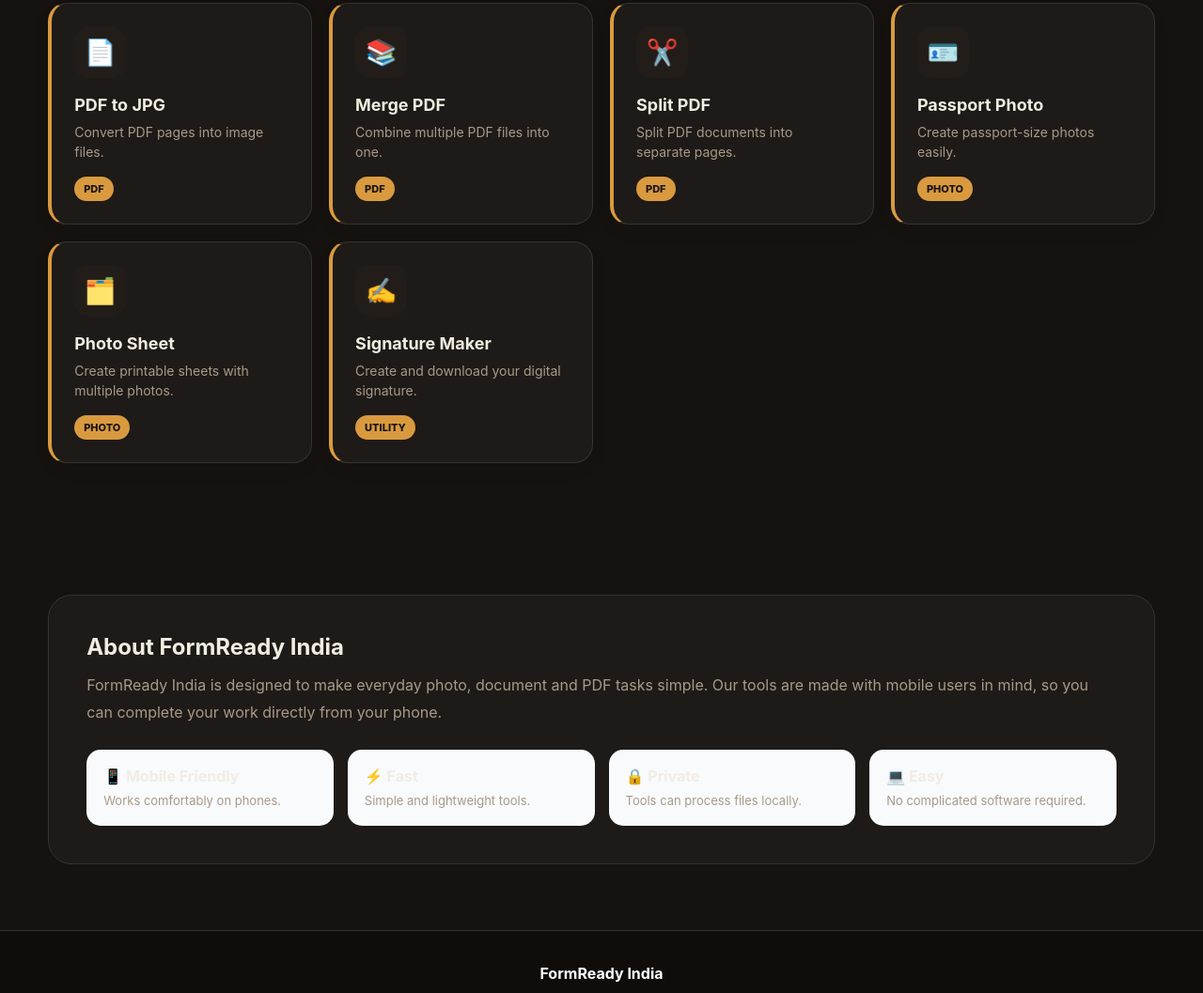
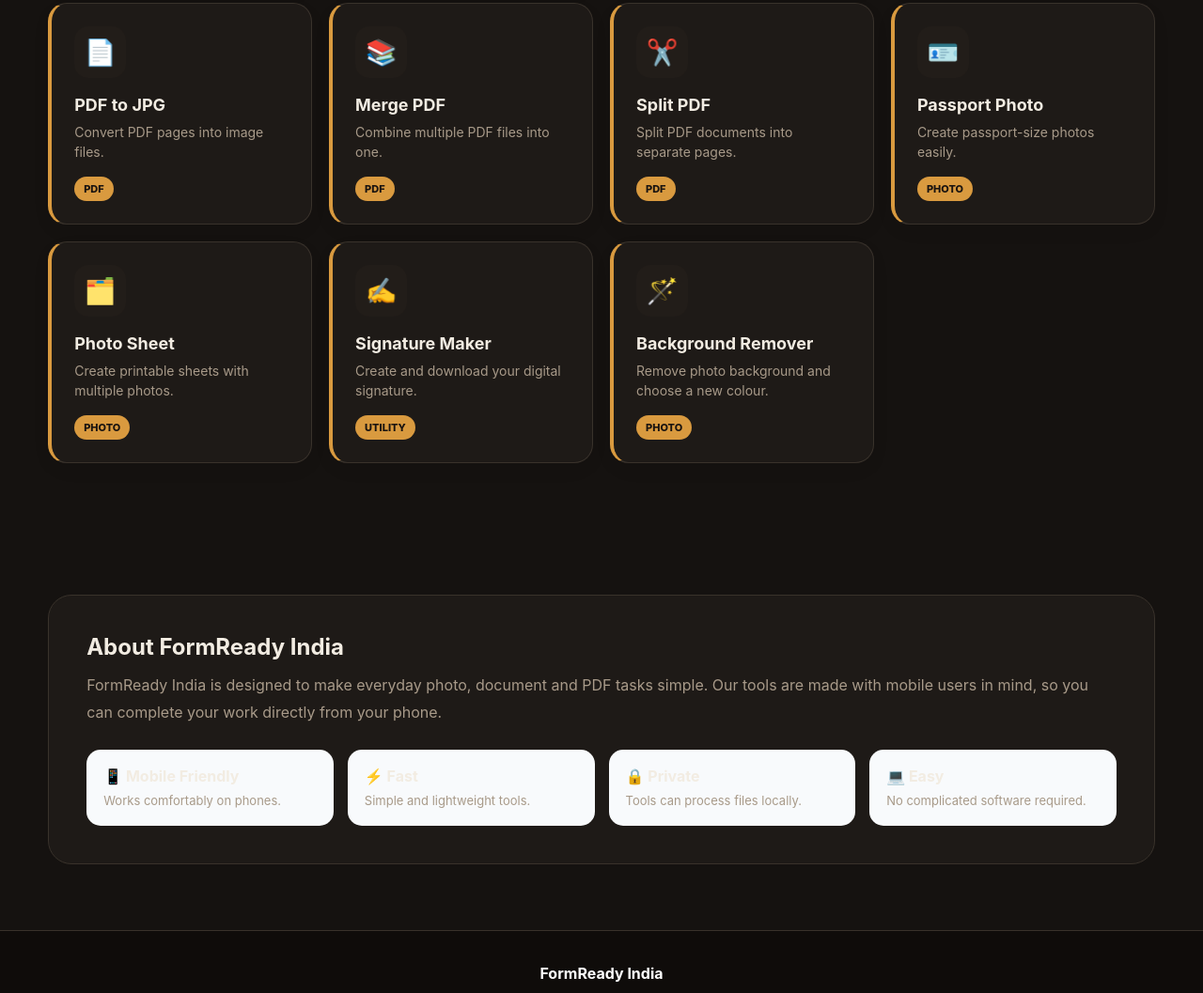
Before and after one commit to Amanshaikh77/formready-india, a website: page docs/index.html in a window 1280 px wide. Shown: the part 1053-2110 px from the top of the page at 94% size. Drawn offline with Linux system fonts and the light colour scheme.

Commit message:
Add Background Remover card to live homepage (docs/index.html)

```diff
--- a/docs/index.html
+++ b/docs/index.html
@@ -545,6 +545,21 @@ footer strong{
     </a>
 
 
+    <a class="tool" href="./tools/background-remover.html">
+
+      <div class="tool-icon">🪄</div>
+
+      <h3>Background Remover</h3>
+
+      <p>
+        Remove photo background and choose a new colour.
+      </p>
+
+      <span class="tag">PHOTO</span>
+
+    </a>
+
+
   </div>
 
 </div>
```
